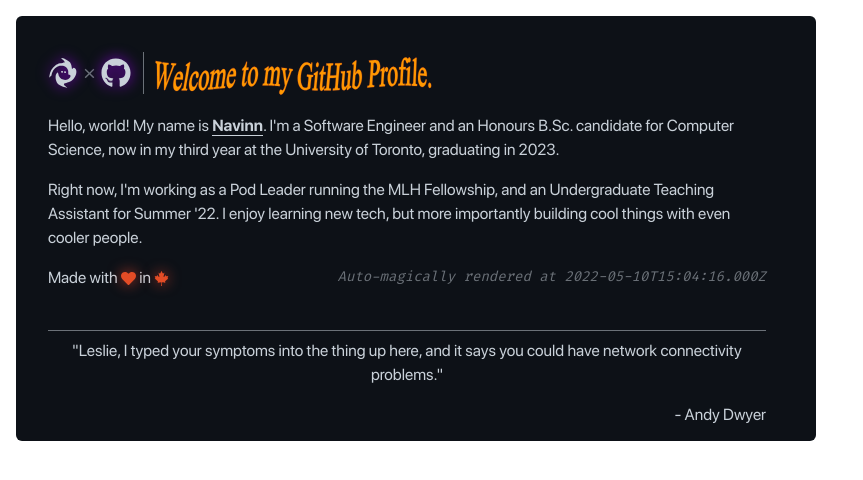
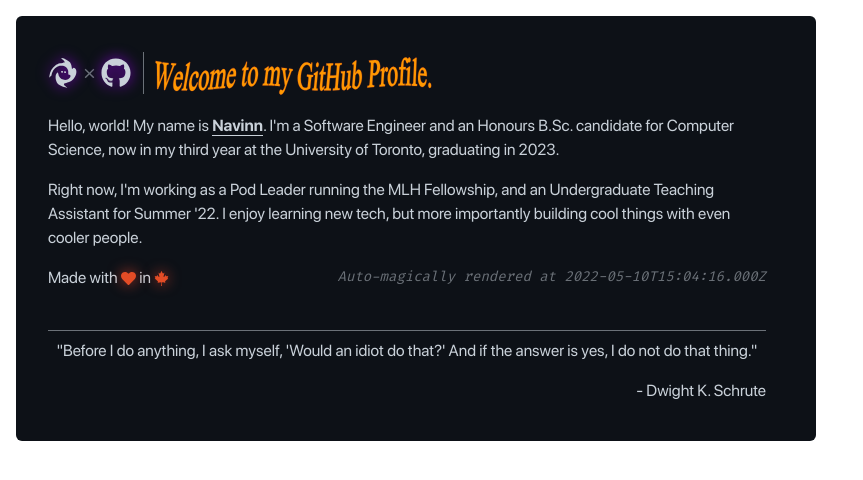
Before and after one commit to navn-r/navn-r, a Next.js app in the folder github-hero/: page / in a window 1280 px wide. Shown: the top 480 px of the page, without its empty margins (0-863 px from the left). Built offline with nearby package versions, Linux system fonts and the light colour scheme.

Commit message:
Update Footer.tsx

```diff
--- a/github-hero/components/Footer.tsx
+++ b/github-hero/components/Footer.tsx
@@ -54,7 +54,7 @@ const styles: Record<string, CSSProperties> = {
 };
 
 const Footer: React.FC<{ quote: number }> = ({ quote }) => {
-  const { author, content } = quotes[3];
+  const { author, content } = quotes[quote];
 
   return (
     <div style={styles.div}>
```
